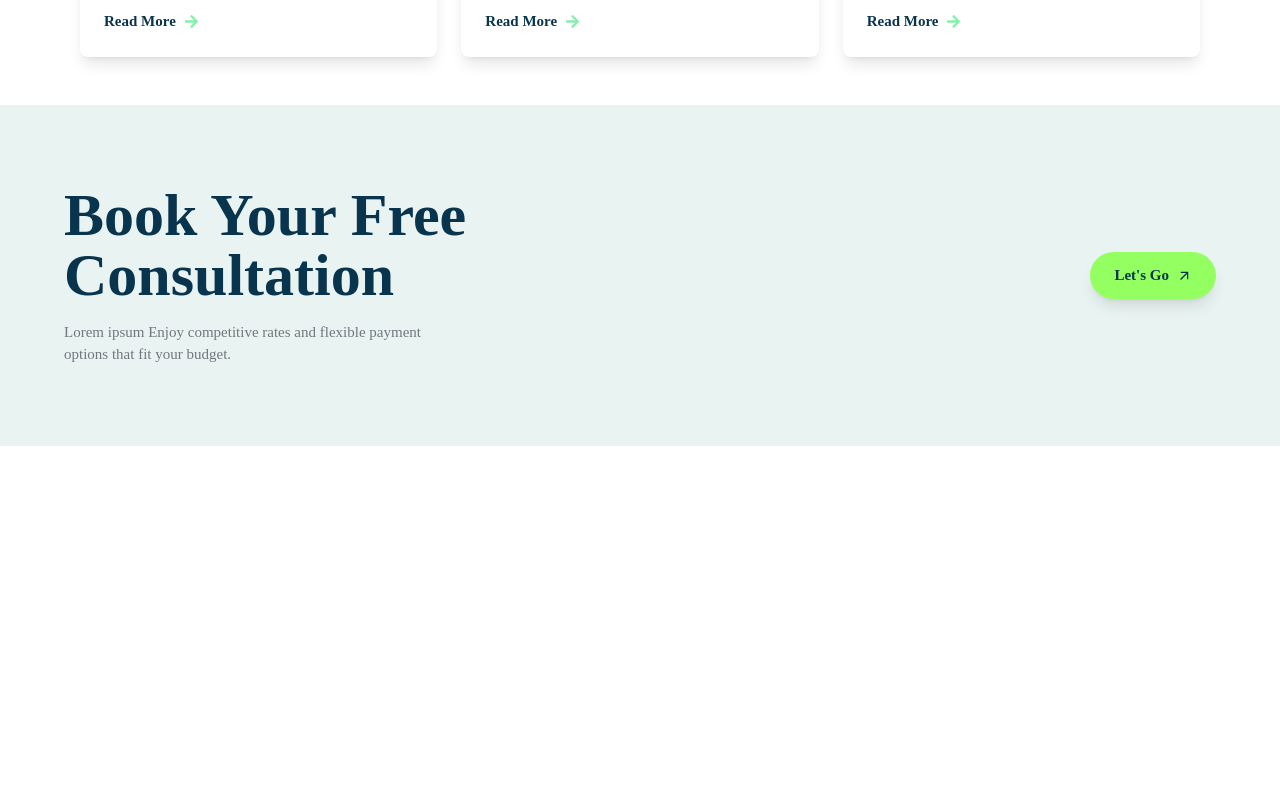
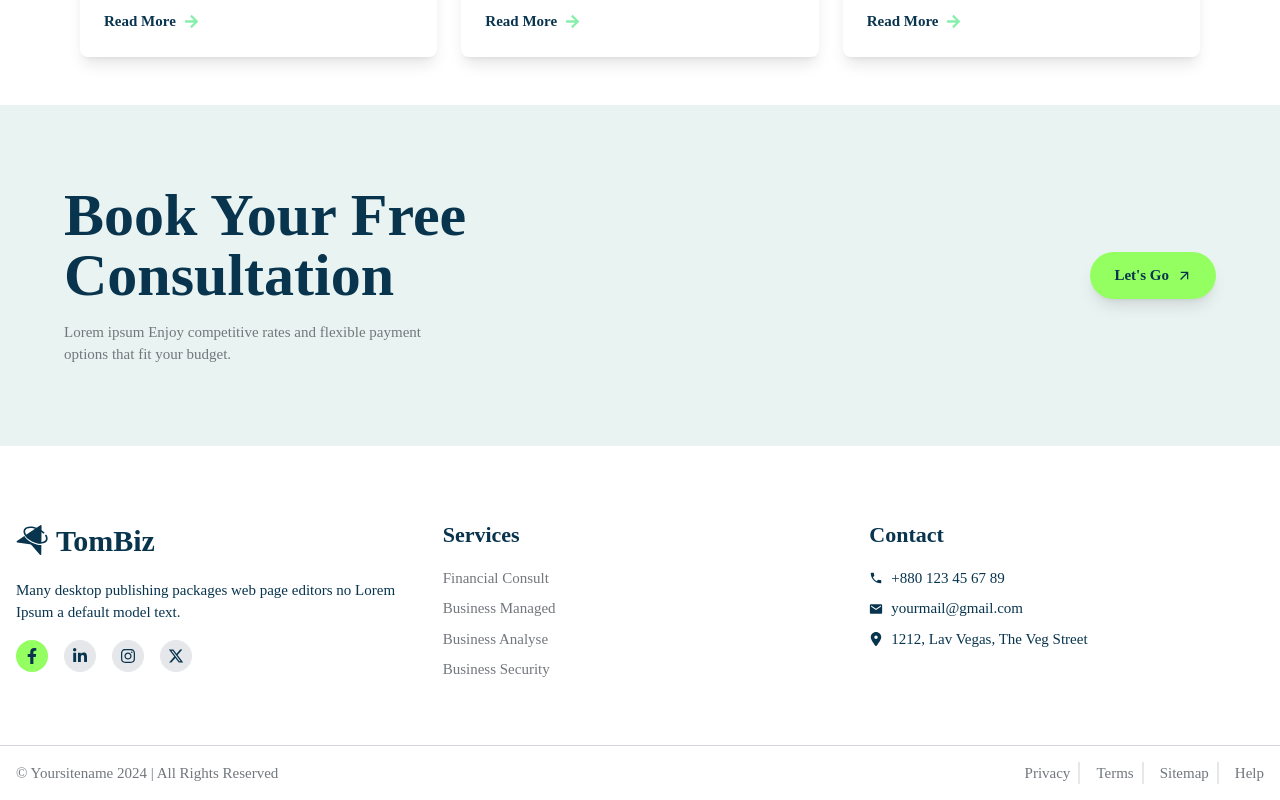
Before and after one commit to Md-Ashikur-Rahman-Ashik/Tombiz, a React (Vite) app: page / in a window 1280 px wide. Shown: the part 7237-8037 px from the top of the page. Before the commit the page ends 7683 px from the top, so only its background shows below. Built offline with nearby package versions, Linux system fonts and the light colour scheme.

Commit message:
Added footer section

```diff
--- /dev/null
+++ b/src/components/Footer.jsx
@@ -0,0 +1,98 @@
+import { FaFacebookF, FaInstagram, FaLinkedinIn } from "react-icons/fa";
+import { FaLocationDot, FaXTwitter } from "react-icons/fa6";
+import { IoMdCall, IoMdMail } from "react-icons/io";
+
+const Footer = () => {
+  return (
+    <footer className="bg-white text-gray-700 mt-10">
+      <div className="container mx-auto px-4 py-8 grid grid-cols-1 md:grid-cols-3 gap-8">
+        {/* Logo and Description */}
+        <div className="flex flex-col items-start">
+          <div className="flex items-center space-x-2">
+            {/* Placeholder for logo */}
+            <div className="w-8 h-8 bg-white rounded-full flex items-center justify-center">
+              <img src="/TomBizLogo.svg" alt="TomBizLogo" />
+            </div>
+            <h2 className="text-[30px] font-bold text-[#08344E]">TomBiz</h2>
+          </div>
+          <p className="mt-4 text-[15px] font-medium text-[#08344E]">
+            Many desktop publishing packages web page editors no Lorem Ipsum a
+            default model text.
+          </p>
+          {/* Social Media Icons */}
+          <div className="flex space-x-4 mt-4">
+            <div className="w-8 h-8 bg-[#93FF61] rounded-full flex items-center justify-center hover:scale-110 transition-transform">
+              <FaFacebookF className="text-[#08344E]" />
+            </div>
+            <div className="w-8 h-8 bg-gray-200 rounded-full flex items-center justify-center hover:scale-110 transition-transform">
+              <FaLinkedinIn className="text-[#08344E]" />
+            </div>
+            <div className="w-8 h-8 bg-gray-200 rounded-full flex items-center justify-center hover:scale-110 transition-transform">
+              <FaInstagram className="text-[#08344E]" />
+            </div>
+            <div className="w-8 h-8 bg-gray-200 rounded-full flex items-center justify-center hover:scale-110 transition-transform">
+              <FaXTwitter className="text-[#08344E]" />
+            </div>
+          </div>
+        </div>
+
+        {/* Services */}
+        <div>
+          <h3 className="text-[22px] text-[#08344E] font-semibold mb-4">
+            Services
+          </h3>
+          <ul className="space-y-2 text-[15px] font-medium text-[#72777D]">
+            <li className="hover:underline cursor-pointer">
+              Financial Consult
+            </li>
+            <li className="hover:underline cursor-pointer">Business Managed</li>
+            <li className="hover:underline cursor-pointer">Business Analyse</li>
+            <li className="hover:underline cursor-pointer">
+              Business Security
+            </li>
+          </ul>
+        </div>
+
+        {/* Contact */}
+        <div className="text-[#08344E]">
+          <h3 className="text-[22px] font-semibold mb-4">Contact</h3>
+          <ul className="space-y-2 text-[15px] font-medium">
+            <li className="flex items-center space-x-2">
+              <IoMdCall className="text-sm text-[#08344E] font-black" />
+              <span>+880 123 45 67 89</span>
+            </li>
+            <li className="flex items-center space-x-2">
+              <IoMdMail className="text-sm text-[#08344E] " />
+              <span>yourmail@gmail.com</span>
+            </li>
+            <li className="flex items-center space-x-2">
+              <FaLocationDot className="text-sm text-[#08344E]" />
+              <span>1212, Lav Vegas, The Veg Street</span>
+            </li>
+          </ul>
+        </div>
+      </div>
+
+      {/* Footer Bottom */}
+      <div className="container mx-auto flex md:flex-row flex-col text-center md:text-left items-center justify-between px-4 border-t border-gray-300 mt-8 py-4">
+        <p className="text-[15px] font-medium text-[#72777D] mb-4 md:mb-0">
+          © Yoursitename 2024 | All Rights Reserved
+        </p>
+        <div className="flex justify-center space-x-4 text-[#72777D] text-[15px] font-medium">
+          <span className="hover:text-black cursor-pointer border-r-2 pr-2">
+            Privacy
+          </span>
+          <span className="hover:text-black cursor-pointer border-r-2 pr-2">
+            Terms
+          </span>
+          <span className="hover:text-black cursor-pointer border-r-2 pr-2">
+            Sitemap
+          </span>
+          <span className="hover:text-black cursor-pointer">Help</span>
+        </div>
+      </div>
+    </footer>
+  );
+};
+
+export default Footer;
--- a/src/pages/Main.jsx
+++ b/src/pages/Main.jsx
@@ -1,11 +1,13 @@
 import { Outlet } from "react-router-dom";
 import Navbar from "../components/Navbar";
+import Footer from "../components/Footer";
 
 const Main = () => {
   return (
     <>
       <Navbar />
       <Outlet />
+      <Footer />
     </>
   );
 };
```
